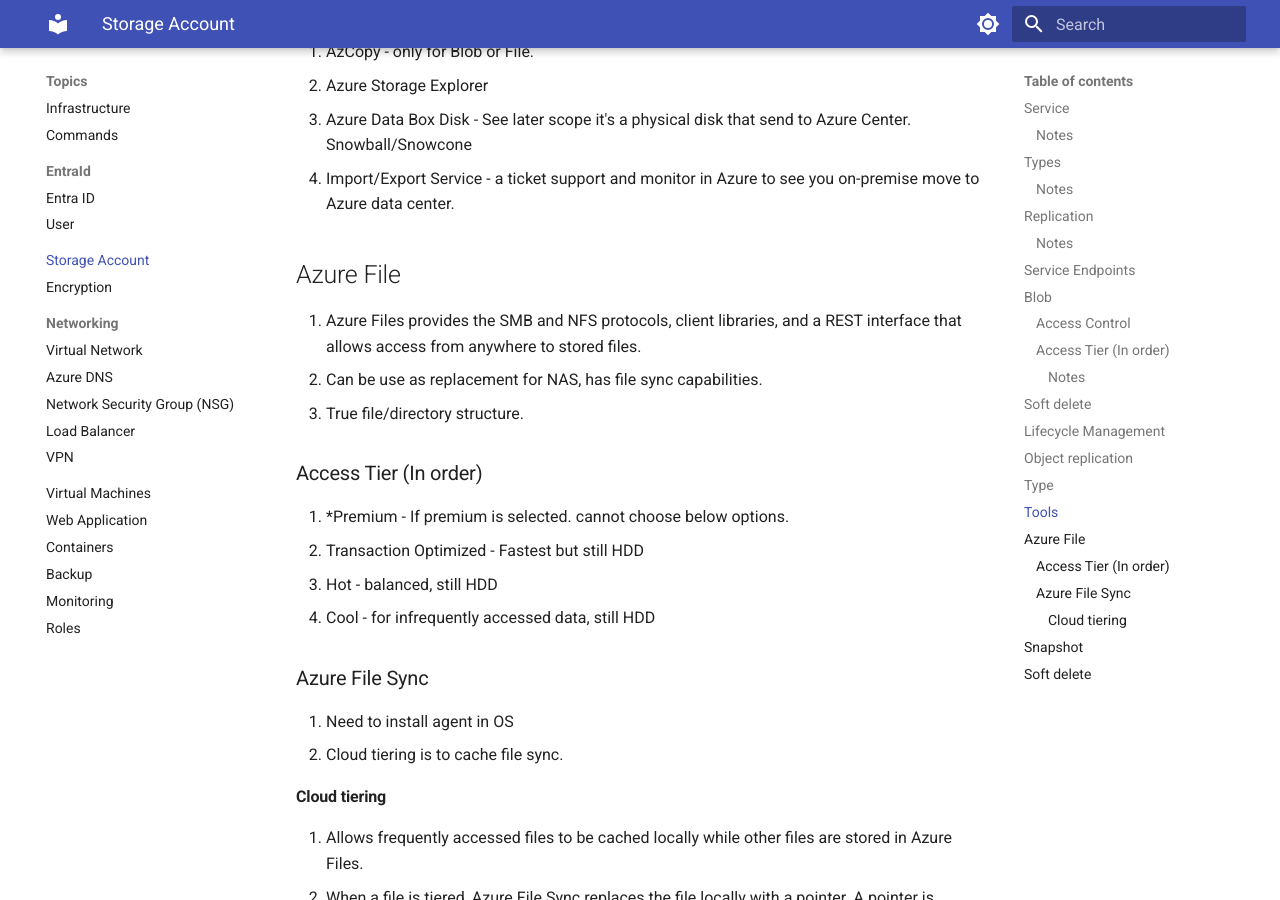
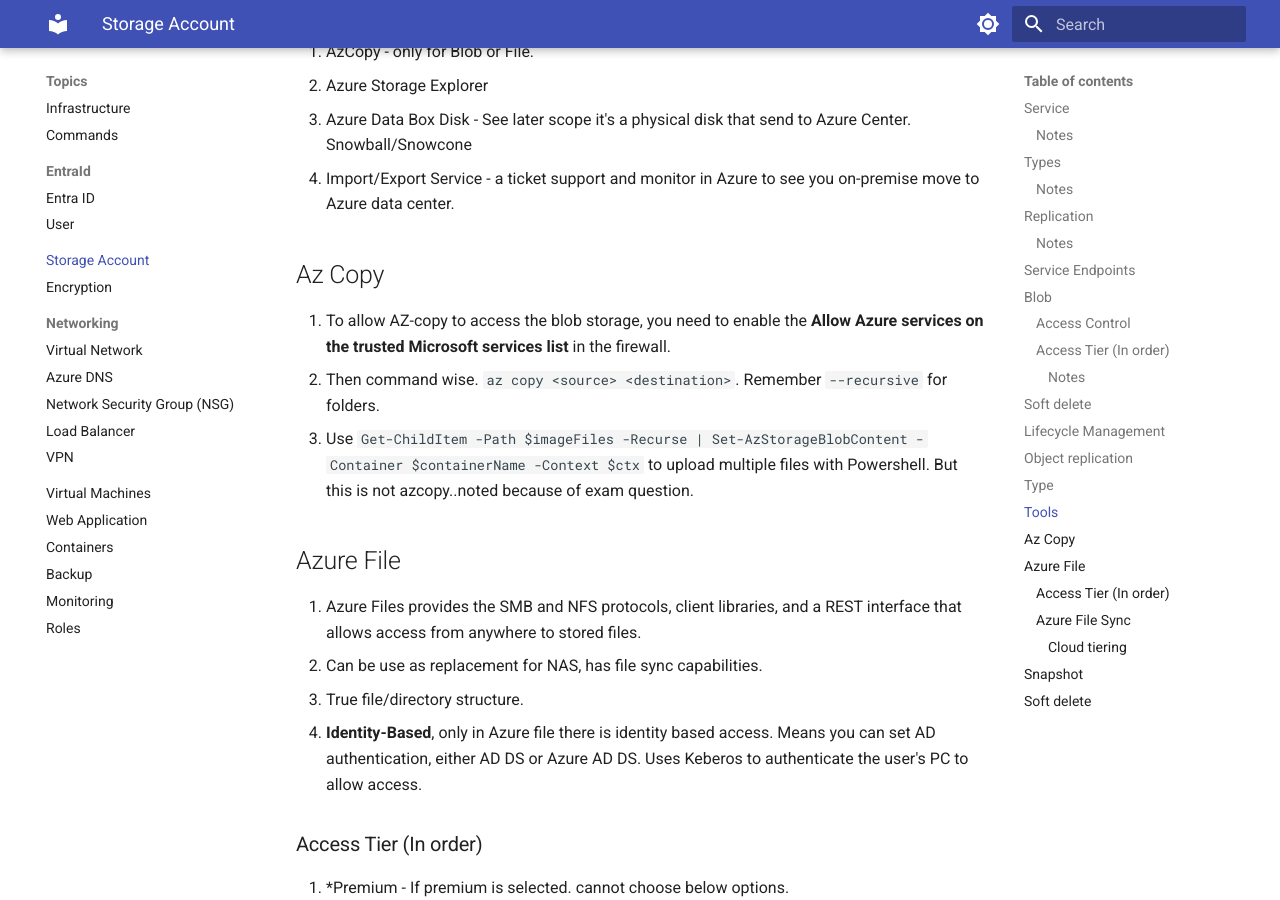
Before and after one commit to yoonghan/AZ-104-Azure-Administrator-Associate, an MkDocs documentation site: the page built from docs/Storage-Account.md, in a window 1280 px wide and 900 px high, scrolled down 4485 px. Built offline with MkDocs 1.6.1 and Material for MkDocs 9.7.7, drawn with Linux system fonts in a browser that asks for light colours; some of the changed text lies outside the part shown.

Commit message:
Update docs

```diff
--- a/docs/Storage-Account.md
+++ b/docs/Storage-Account.md
@@ -115,10 +115,17 @@
 3. Azure Data Box Disk - See later scope it's a physical disk that send to Azure Center. Snowball/Snowcone
 4. Import/Export Service - a ticket support and monitor in Azure to see you on-premise move to Azure data center.
 
+## Az Copy
+1. To allow AZ-copy to access the blob storage, you need to enable the **Allow Azure services on the trusted Microsoft services list** in the firewall.
+2. Then command wise. `az copy <source> <destination>`. Remember `--recursive` for folders.
+3. Use `Get-ChildItem -Path $imageFiles -Recurse | Set-AzStorageBlobContent -Container $containerName -Context $ctx` to upload multiple files with Powershell. But this is not azcopy..noted because of exam question.
+
+
 ## Azure File
 1. Azure Files provides the SMB and NFS protocols, client libraries, and a REST interface that allows access from anywhere to stored files.
 2. Can be use as replacement for NAS, has file sync capabilities.
 3. True file/directory structure.
+4. **Identity-Based**, only in Azure file there is identity based access. Means you can set AD authentication, either AD DS or Azure AD DS. Uses Keberos to authenticate the user's PC to allow access.
 
 ### Access Tier (In order)
 1. *Premium - If premium is selected. cannot choose below options.
@@ -246,3 +253,7 @@
     - Enhanced Security and Compliance.
     - Role-Based Access Control (RBAC).
     - Unified View
+
+## Integration
+1. Data Lake Storage is supported.
+    - Only blob and general-purpose v2 SA is supported
```
Also changed, not shown: docs/Exam_Preparation/Notes.md (+3 -0 lines), docs/Virtual-Network.md (+16 -1 lines).
